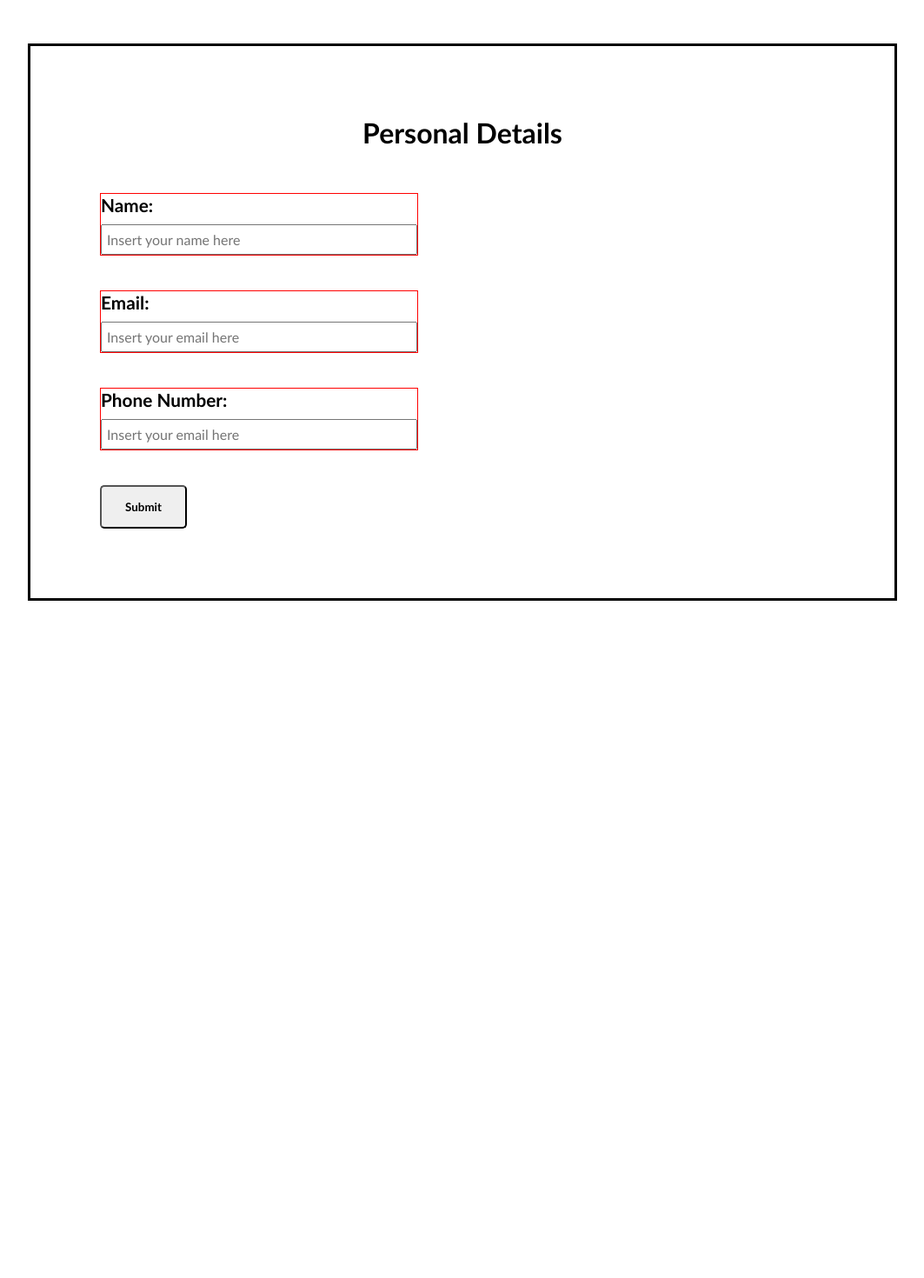
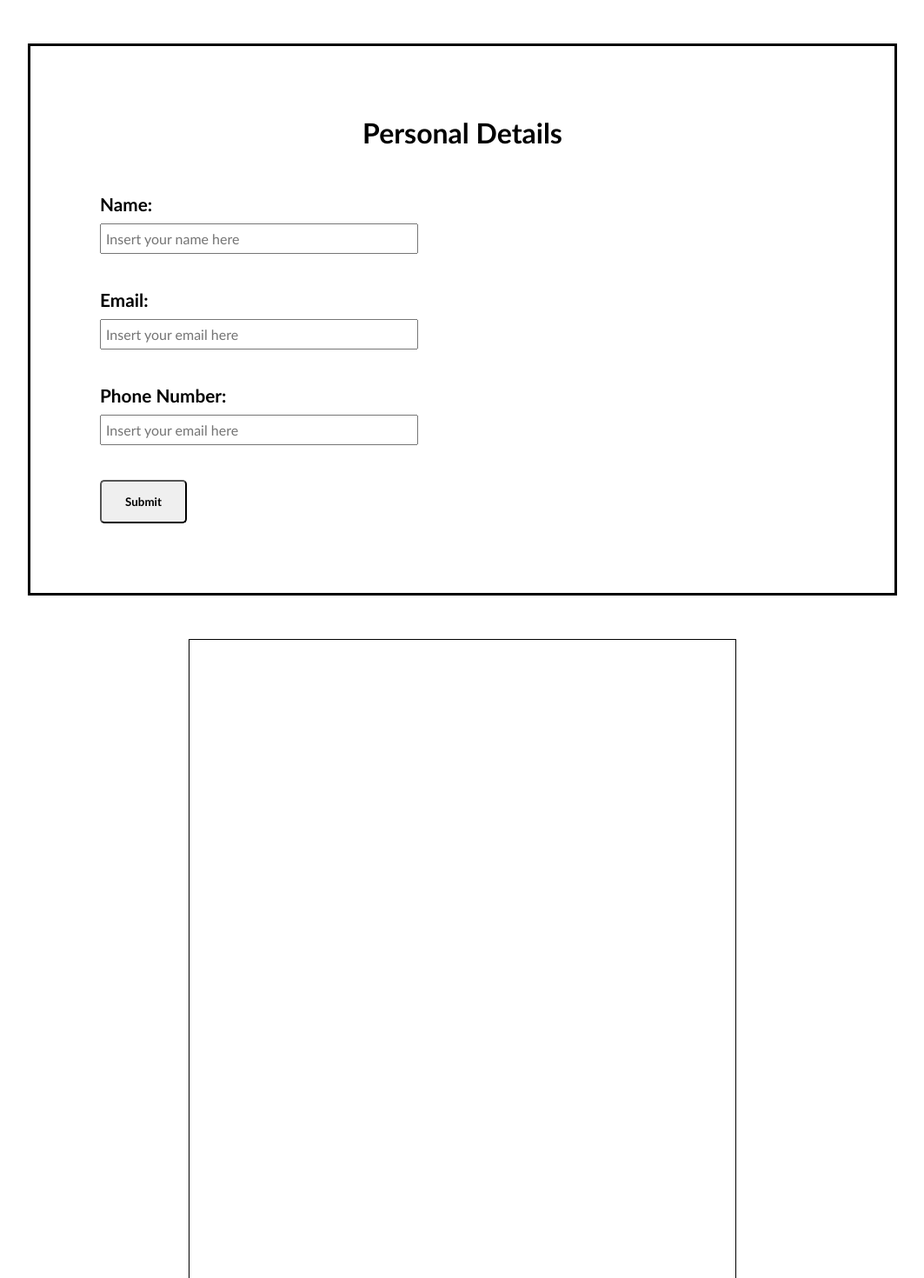
Before and after one commit to LapizJusoh/CV-Editor, a React (Vite) app: page / in a window 1280 px wide. Shown: the top 1470 px of the page at 87% size, without its empty margins (108-1171 px from the left). Before the commit the page ends 800 px from the top, so only its background shows below. Built offline with nearby package versions, Linux system fonts and the light colour scheme.

Commit message:
Separate Input component

```diff
--- a/src/App.css
+++ b/src/App.css
@@ -10,7 +10,7 @@ h1 {
   text-align: center;
 }
 
-.content {
+#input .content {
   margin-left: 80px;
   margin-top: 50px;
 }
@@ -20,7 +20,6 @@ h1 {
 }
 
 .user-details {
-  border: 1px red solid;
   margin-top: 40px;
   width: 40%;
 }
@@ -56,3 +55,12 @@ h1 {
   margin-inline: auto;
   width: 1000px;
 }
+
+#output .content {
+  height: calc(297px * 3);
+  width: calc(210px * 3);
+  border: 1px solid black;
+  margin-inline: auto;
+  margin-top: 50px;
+  font-size: .8rem;
+}
--- a/src/App.jsx
+++ b/src/App.jsx
@@ -1,73 +1,16 @@
 import './App.css'
-import { useState } from 'react';
+import Input from './Input';
 
 // name, email address,
 
-function submitPersonalDetails(event, userName, phone, email) {
-  event.preventDefault();
-  console.log(userName);
-
-
-};
-
 function App() {
-  const [userName, setUserName] = useState("");
-  const [email, setEmail] = useState("");
-  const [phone, setPhone] = useState("");
-
-
   return (
     <div>
-      <div id="input">
-        <div className="container">
-          <h1 id='title'>Personal Details</h1>
-          <div className="content">
-            <form>
-              <div className="input-box">
-                <div className="user-details">
-                  <label className="details" htmlFor="userName" >Name:</label>
-                  <input
-                    type="text"
-                    id="userName"
-                    value={userName}
-                    onChange={(e) => setUserName(e.target.value)}
-                    placeholder="Insert your name here"
-                  />
-                </div>
-                <div className="user-details">
-                  <label className="details" htmlFor="userEmail">Email:</label>
-                  <input
-                    type="mail"
-                    id="userEmail"
-                    value={email}
-                    onChange={(e) => setEmail(e.target.value)}
-                    placeholder="Insert your email here"
-                  />
-                </div>
-                <div className="user-details">
-                  <label className="details" htmlFor="userPhone">Phone Number:</label>
-                  <input
-                    type="text"
-                    id="userPhone"
-                    value={phone}
-                    onChange={(e) => setPhone(e.target.value)}
-                    placeholder="Insert your email here"
-                  />
-                </div>
-              </div>
-              <input
-                type="submit"
-                id="personal-detail-submit"
-                value="Submit"
-                onClick={(e) => submitPersonalDetails(e, userName, email, phone)}/>
+      <Input />
+      <div id="output">
+        <div className="content">
 
-            </form>
-          </div>
         </div>
-
-      </div>
-      <div id="output">
-
       </div>
     </div>
   )
--- /dev/null
+++ b/src/Input.jsx
@@ -0,0 +1,61 @@
+import { useState } from 'react';
+import submitPersonalDetails from './SubmitPersonalDetails';
+
+export default function Input() {
+
+  //const [personalDetails, setPersonalDetails] = useState({userName, email, phone})
+  const [userName, setUserName] = useState("");
+  const [email, setEmail] = useState("");
+  const [phone, setPhone] = useState("");
+
+  return(
+    <div id="input">
+    <div className="container">
+      <h1 id='title'>Personal Details</h1>
+      <div className="content">
+        <form>
+          <div className="input-box">
+            <div className="user-details">
+              <label className="details" htmlFor="userName" >Name:</label>
+              <input
+                type="text"
+                id="userName"
+                value={userName}
+                onChange={(e) => setUserName(e.target.value)}
+                placeholder="Insert your name here"
+              />
+            </div>
+            <div className="user-details">
+              <label className="details" htmlFor="userEmail">Email:</label>
+              <input
+                type="mail"
+                id="userEmail"
+                value={email}
+                onChange={(e) => setEmail(e.target.value)}
+                placeholder="Insert your email here"
+              />
+            </div>
+            <div className="user-details">
+              <label className="details" htmlFor="userPhone">Phone Number:</label>
+              <input
+                type="text"
+                id="userPhone"
+                value={phone}
+                onChange={(e) => setPhone(e.target.value)}
+                placeholder="Insert your email here"
+              />
+            </div>
+          </div>
+          <input
+            type="submit"
+            id="personal-detail-submit"
+            value="Submit"
+            onClick={(e) => submitPersonalDetails(e, userName, email, phone)}
+          />
+        </form>
+      </div>
+    </div>
+
+  </div>
+  )
+}
--- /dev/null
+++ b/src/SubmitPersonalDetails.jsx
@@ -0,0 +1,9 @@
+export default function submitPersonalDetails(event, userName, phone, email) {
+  event.preventDefault();
+  alert(`
+  The username is ${userName}\n
+  The phone number, ${phone}\n
+  And email, ${email}\n
+  Thank you for using our services~
+  `)
+};
```
